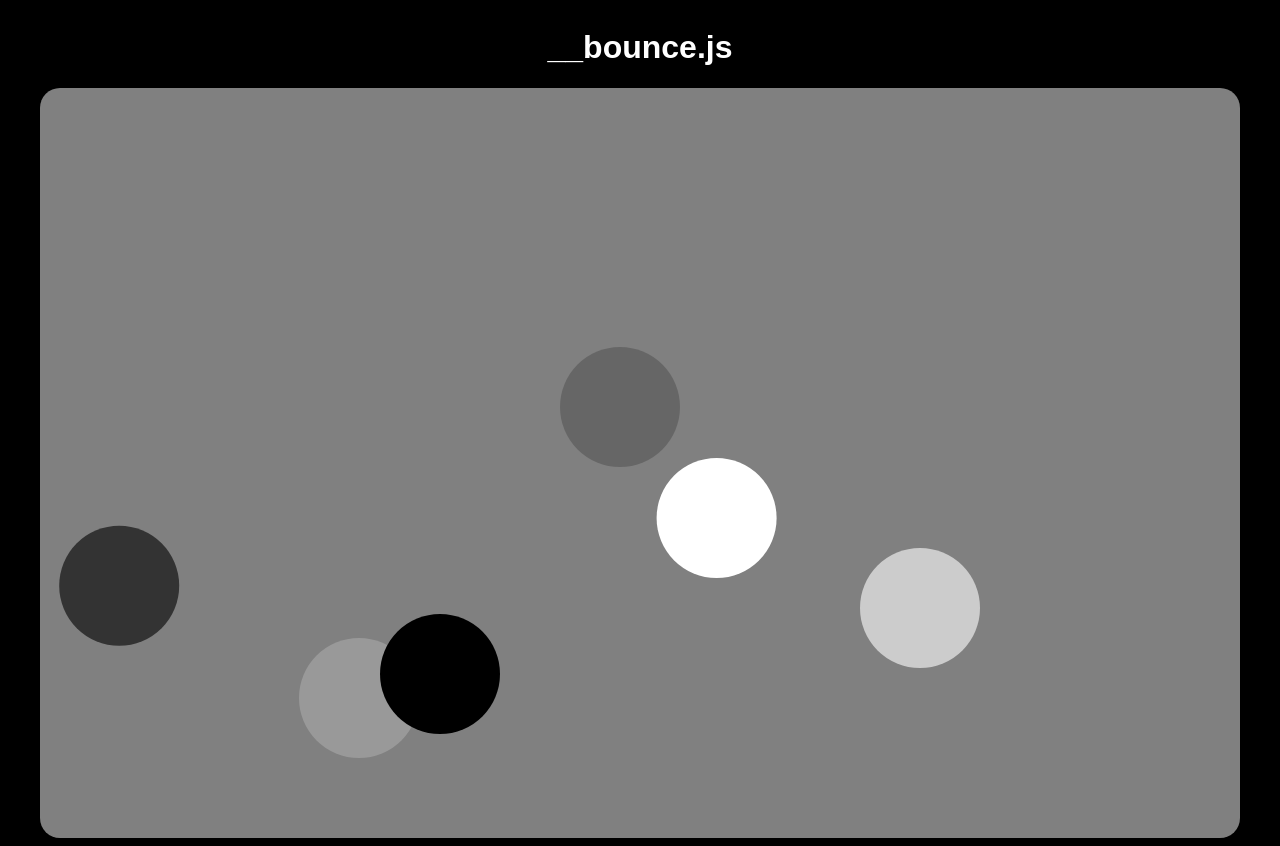
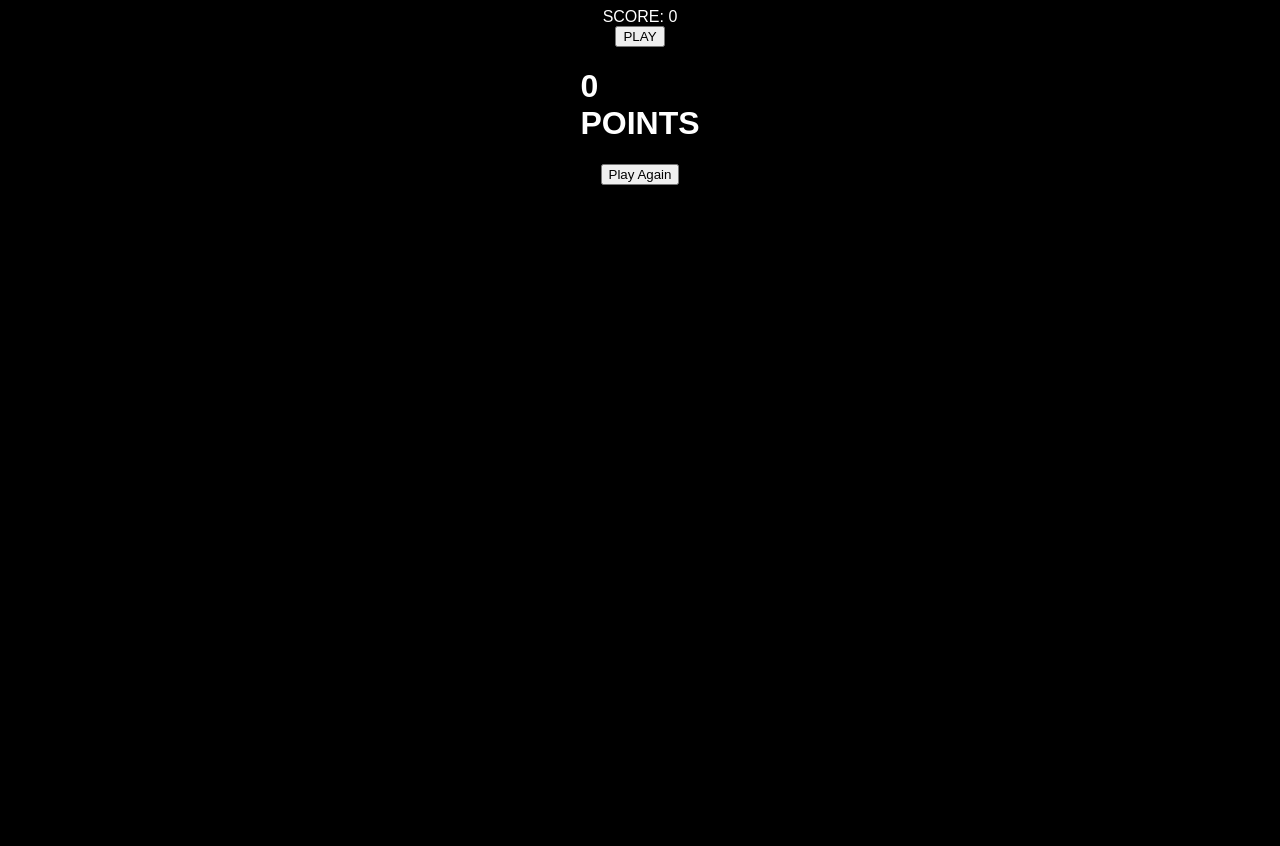
Before and after one commit to jcbhmphrs/javascript-applications, a plain HTML site: page index.html in a window 1280 px wide. After the commit the page ends 800 px from the top, so only its background shows below. Drawn offline with nearby package versions, Linux system fonts and the light colour scheme.

Commit message:
Update index.html

```diff
--- a/index.html
+++ b/index.html
@@ -1,16 +1,13 @@
-<!DOCTYPE html>
-<html lang="en">
-<head>
-    <meta charset="UTF-8">
-    <meta http-equiv="X-UA-Compatible" content="IE=edge">
-    <meta name="viewport" content="width=device-width, initial-scale=1.0">
-    <title>JavaScript Animation</title>
-    <link rel = 'stylesheet' href = index.css><link/>
-</head>
-<body>
-    <h1>__bounce.js</h1>
-    <canvas id = 'canvasOne'></canvas>
-    <!-- <canvas id = 'canvasTwo'></canvas> -->
-    <script src = 'index.js'></script>
-</body>
-</html>
+<link rel="stylesheet" href="index.css">
+<div class="score"><span>SCORE: </span><span id="score">0</span></div>
+
+<button id="startGame">PLAY</button>
+<div class="end-game hide">
+    <h1 id="gameOverScore"  class="hide">0<br>POINTS</h1>
+</div>
+<button class="button hide">Play Again</button>
+
+<canvas></canvas>
+
+<script src="https://cdnjs.cloudflare.com/ajax/libs/gsap/3.11.4/gsap.min.js" integrity="sha512-f8mwTB+Bs8a5c46DEm7HQLcJuHMBaH/UFlcgyetMqqkvTcYg4g5VXsYR71b3qC82lZytjNYvBj2pf0VekA9/FQ==" crossorigin="anonymous" referrerpolicy="no-referrer"></script>
+<script src="index.js"></script>
```
